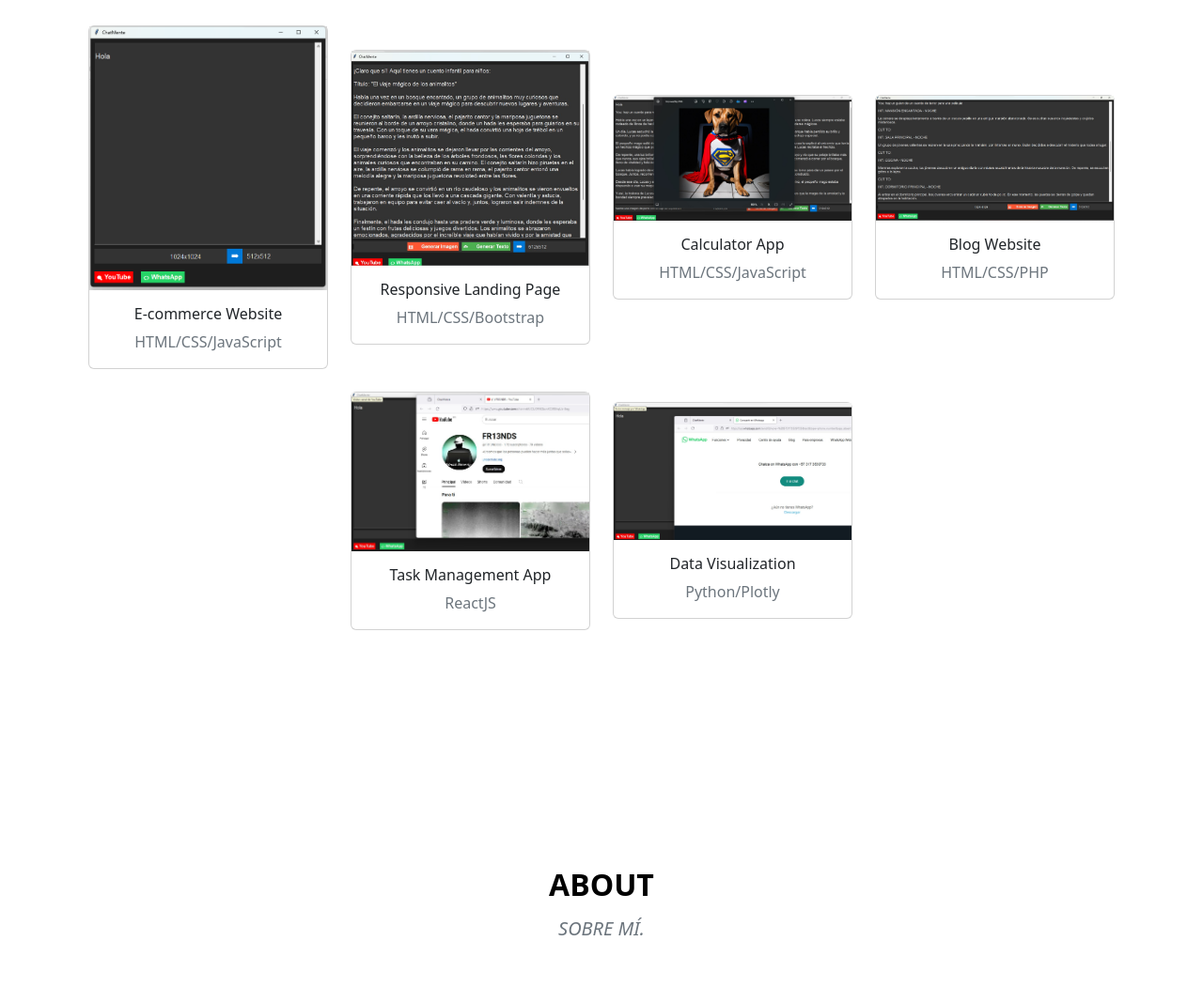
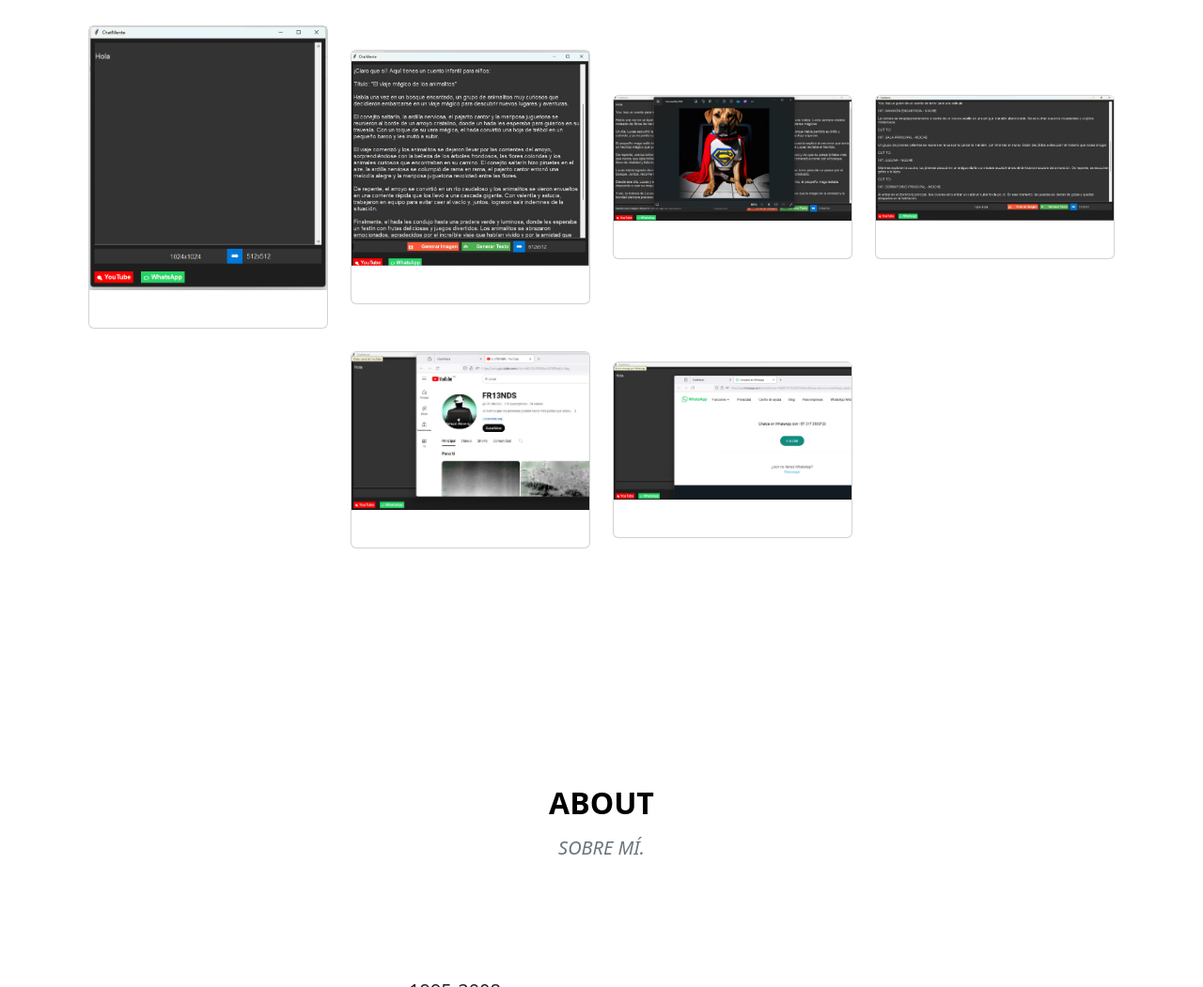
Before and after one commit to ChatMenteExplora/ChatMente, a plain HTML site: page index.html in a window 1280 px wide. Shown: the part 2071-3122 px from the top of the page at 94% size. Drawn offline with nearby package versions, Linux system fonts and the light colour scheme.

Commit message:
Update index.html

```diff
--- a/index.html
+++ b/index.html
@@ -92,8 +92,8 @@
             <div class="card mt-4">
               <img src="images/ecommerce.png" class="img-fluid" alt="portfolio-img">
               <div class="card-body text-center">
-                <h6 class="card-title">E-commerce Website</h6>
-                <p class="card-text text-secondary">HTML/CSS/JavaScript</p>
+                <h6 class="card-title"></h6>
+                <p class="card-text text-secondary"></p>
               </div>
             </div>
           </div>
@@ -101,8 +101,8 @@
             <div class="card mt-4">
               <img src="images/landing-page.jpg" class="img-fluid" alt="portfolio-img">
               <div class="card-body text-center">
-                <h6 class="card-title">Responsive Landing Page</h6>
-                <p class="card-text text-secondary">HTML/CSS/Bootstrap</p>
+                <h6 class="card-title"></h6>
+                <p class="card-text text-secondary"></p>
               </div>
             </div>
           </div>
@@ -110,8 +110,8 @@
             <div class="card mt-4">
               <img src="images/calculator-app.jpg" class="img-fluid" alt="portfolio-img">
               <div class="card-body text-center">
-                <h6 class="card-title">Calculator App</h6>
-                <p class="card-text text-secondary">HTML/CSS/JavaScript</p>
+                <h6 class="card-title"></h6>
+                <p class="card-text text-secondary"></p>
               </div>
             </div>
           </div>
@@ -119,8 +119,8 @@
             <div class="card mt-4">
               <img src="images/blog.jpg" class="img-fluid" alt="portfolio-img">
               <div class="card-body text-center">
-                <h6 class="card-title">Blog Website</h6>
-                <p class="card-text text-secondary">HTML/CSS/PHP</p>
+                <h6 class="card-title"></h6>
+                <p class="card-text text-secondary"></p>
               </div>
             </div>
           </div>
@@ -128,8 +128,8 @@
             <div class="card mt-4">
               <img src="images/react.jpg" class="img-fluid" alt="portfolio-img">
               <div class="card-body text-center">
-                <h6 class="card-title">Task Management App</h6>
-                <p class="card-text text-secondary">ReactJS</p>
+                <h6 class="card-title"></h6>
+                <p class="card-text text-secondary"></p>
               </div>
             </div>
           </div>
@@ -137,8 +137,8 @@
             <div class="card mt-4">
               <img src="images/python.jpg" class="img-fluid" alt="portfolio-img">
               <div class="card-body text-center">
-                <h6 class="card-title">Data Visualization</h6>
-                <p class="card-text text-secondary">Python/Plotly</p>
+                <h6 class="card-title"></h6>
+                <p class="card-text text-secondary"></p>
               </div>
             </div>
           </div>
```
